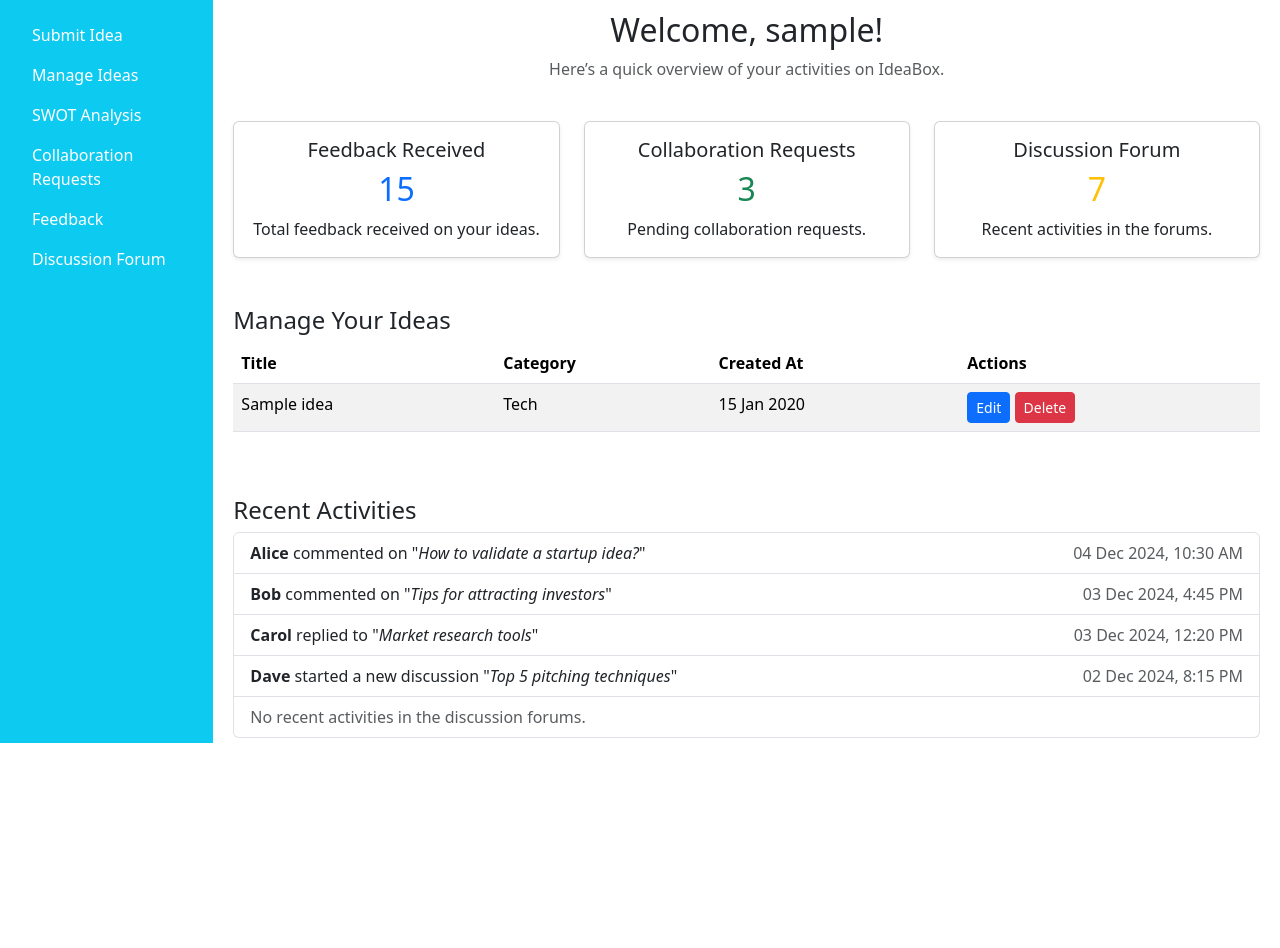
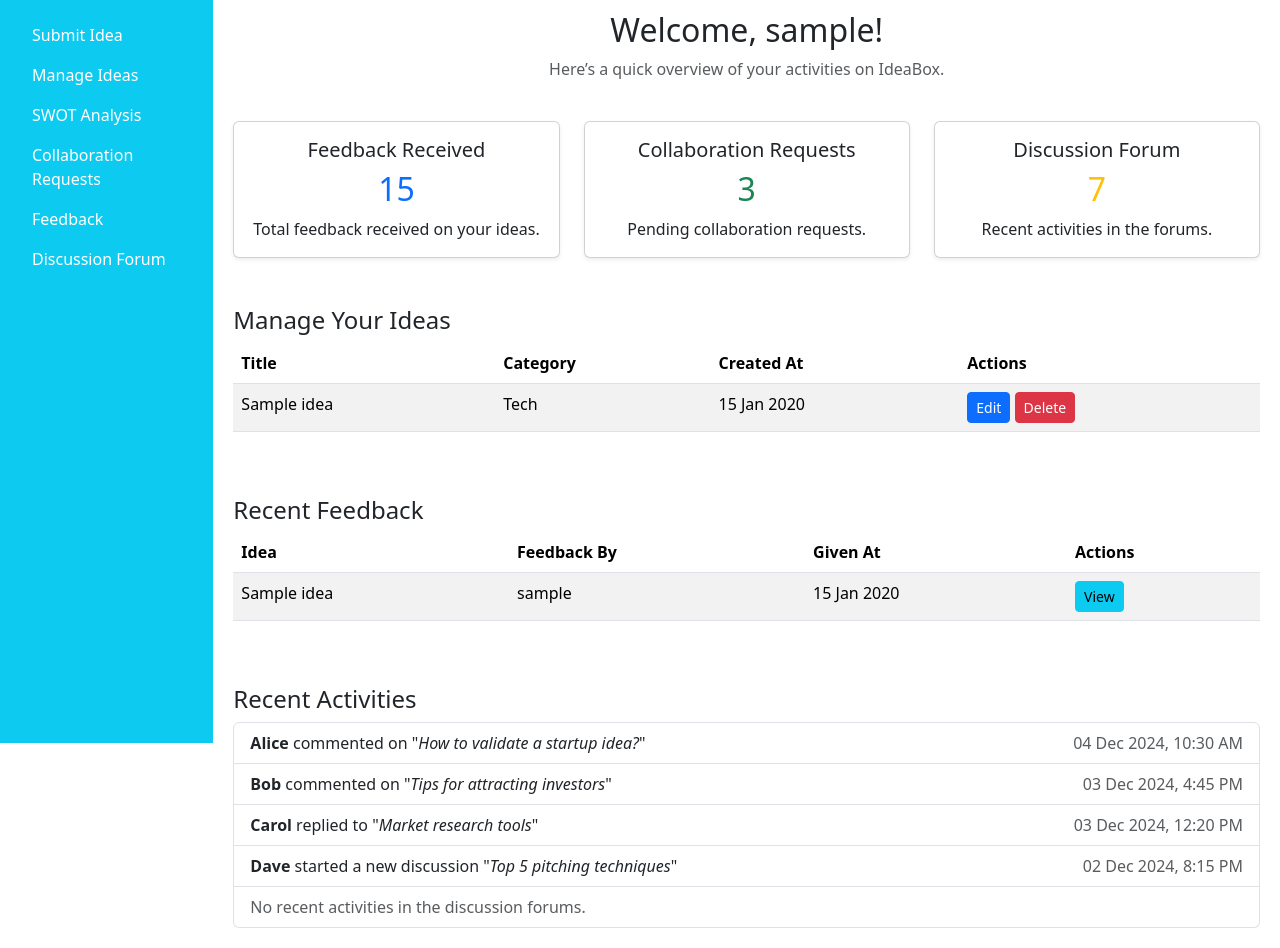
Before and after one commit to Ajay-2005/IdeaBox, a Django app: page /dashboard/ in a window 1280 px wide. Shown: the part 57-1005 px from the top of the page. Before the commit the page ends 800 px from the top, so only its background shows below. Run offline with Django 5.2, Linux system fonts and the light colour scheme; a user stored in the database is signed in; tables that the repository leaves empty hold one stand-in row (values such as "Sample post"); some libraries are stand-ins or nearby versions.

Commit message:
add view feedback options for entrepenurs

```diff
--- a/incubator/urls.py
+++ b/incubator/urls.py
@@ -15,22 +15,24 @@ urlpatterns = [
 	path('profile/setup/', views.profile_setup, name='profile_setup'),
 	path('skills-autocomplete/', CustomSkillAutoResponseForm.as_view(), name='skills-autocomplete'),
 	path('profile/',views.profile,name='profile'),
+	path('profile/<int:user_id>/', views.profile, name='profile_view'),
 	path('dashboard/',views.dashboard,name='dashboard'),
 	path('dashboard/submit-idea/',views.submit_idea,name='submit-idea'),
-    path('dashboard/delete-idea/<int:idea_id>/',views.delete_idea,name='delete-idea'),
+	path('dashboard/delete-idea/<int:idea_id>/',views.delete_idea,name='delete-idea'),
 	path('dashboard/edit-idea/<int:idea_id>/',views.edit_idea,name='edit-idea'),
-    path('dashboard/get-idea/<int:idea_id>/',views.get_idea,name='get-idea'),
-    path('dashboard/idea-details/<int:idea_id>/',views.idea_details,name='idea-details'),
-    path('mentors-dashboard/',views.mentordashboard,name='mentor-dashboard'),
-    path('mentors-dashboard/submit-feedback/<int:idea_id>/',views.submit_feedback,name='submit-feedback'),
-    path('forum/',views.discussion_forum,name='discussion-forum'),
-    path('forum/ask-question',views.submit_question,name='ask-question'),
-    path('forum/post/<int:post_id>/', views.view_post, name='view_post'),
-    path('forum/add-comment/',views.add_comment,name='add-comment'),
-    path('forum/vote-comment/',views.vote_comment,name='vote_comment'),
-    path('forum/add-reply/',views.Reply_comment,name='reply_comment'),
-    path('comment/edit/<int:comment_id>/', views.edit_comment, name='edit_comment'),
-    path('comment/delete/<int:comment_id>/', views.delete_comment, name='delete_comment'),
+	path('dashboard/get-idea/<int:idea_id>/',views.get_idea,name='get-idea'),
+	path('dashboard/idea-details/<int:idea_id>/',views.idea_details,name='idea-details'),
+	path('dashboard/get-feedback/<int:id>/', views.view_feedback, name='feedback'),
+	path('mentors-dashboard/',views.mentordashboard,name='mentor-dashboard'),
+	path('mentors-dashboard/submit-feedback/<int:idea_id>/',views.submit_feedback,name='submit-feedback'),
+	path('forum/',views.discussion_forum,name='discussion-forum'),
+	path('forum/ask-question',views.submit_question,name='ask-question'),
+	path('forum/post/<int:post_id>/', views.view_post, name='view_post'),
+	path('forum/add-comment/',views.add_comment,name='add-comment'),
+	path('forum/vote-comment/',views.vote_comment,name='vote_comment'),
+	path('forum/add-reply/',views.Reply_comment,name='reply_comment'),
+	path('comment/edit/<int:comment_id>/', views.edit_comment, name='edit_comment'),
+	path('comment/delete/<int:comment_id>/', views.delete_comment, name='delete_comment'),
 
 
 ]
--- a/incubator/views.py
+++ b/incubator/views.py
@@ -94,56 +94,56 @@ def verify_otp(request):
 	return render(request,'auth/verify_otp.html')
 
 def login_view(request):
-    if request.method == 'POST':
-        form = CustomLoginForm(request, data=request.POST)
+	if request.method == 'POST':
+		form = CustomLoginForm(request, data=request.POST)
 
-        if not form.is_valid():
-            print("Form errors:", form.errors)
+		if not form.is_valid():
+			print("Form errors:", form.errors)
 
-        if form.is_valid():
-            username_or_email = form.cleaned_data['username']
-            password = form.cleaned_data['password']
+		if form.is_valid():
+			username_or_email = form.cleaned_data['username']
+			password = form.cleaned_data['password']
 
-            if '@' in username_or_email:
-                try:
-                    user_obj = User.objects.get(email=username_or_email)
-                    username = user_obj.username
-                except User.DoesNotExist:
-                    messages.error(request, "Invalid email or password.")
-                    return render(request, 'auth/login.html', {'form': form})
-            else:
-                username = username_or_email
+			if '@' in username_or_email:
+				try:
+					user_obj = User.objects.get(email=username_or_email)
+					username = user_obj.username
+				except User.DoesNotExist:
+					messages.error(request, "Invalid email or password.")
+					return render(request, 'auth/login.html', {'form': form})
+			else:
+				username = username_or_email
 
-            user = authenticate(request, username=username, password=password)
-            if user:
-                login(request, user)
+			user = authenticate(request, username=username, password=password)
+			if user:
+				login(request, user)
 
-                # Handle "remember me"
-                if not form.cleaned_data.get('remember_me'):
-                    request.session.set_expiry(0)
+				# Handle "remember me"
+				if not form.cleaned_data.get('remember_me'):
+					request.session.set_expiry(0)
 
-                # Redirect based on `next` parameter or user role
-                next_url = request.GET.get('next')
-                if next_url:
-                    return redirect(next_url)
-                elif user.role == 'mentor':  # Example: Redirect mentors
-                    return redirect('mentor-dashboard')
-                elif user.role == 'entrepreneur':  # Example: Redirect entrepreneurs
-                    return redirect('dashboard')
-                elif user.role == 'collaborator':  # Example: Redirect collaborators
-                    return redirect('/')
-                else:  # Default redirect for undefined roles
-                    messages.warning(request, "Role not defined. Redirecting to home.")
-                    return redirect('home')
+				# Redirect based on `next` parameter or user role
+				next_url = request.GET.get('next')
+				if next_url:
+					return redirect(next_url)
+				elif user.role == 'mentor':  # Example: Redirect mentors
+					return redirect('mentor-dashboard')
+				elif user.role == 'entrepreneur':  # Example: Redirect entrepreneurs
+					return redirect('dashboard')
+				elif user.role == 'collaborator':  # Example: Redirect collaborators
+					return redirect('/')
+				else:  # Default redirect for undefined roles
+					messages.warning(request, "Role not defined. Redirecting to home.")
+					return redirect('home')
 
-            else:
-                messages.error(request, "Invalid username or password.")
-        else:
-            messages.error(request, "Please correct the errors below.")
-    else:
-        form = CustomLoginForm()
+			else:
+				messages.error(request, "Invalid username or password.")
+		else:
+			messages.error(request, "Please correct the errors below.")
+	else:
+		form = CustomLoginForm()
 
-    return render(request, 'auth/login.html', {'form': form})
+	return render(request, 'auth/login.html', {'form': form})
 
 def resend_otp(request):
 	email = request.session.get("email")
@@ -263,12 +263,16 @@ def profile_setup(request):
 		return redirect('dashboard')
 
 	return render(request, 'profile_setup.html', {'profile': profile})
+@login_required
+def profile(request, user_id=None):
+	if user_id:
+		# Get the user first, then fetch the profile
+		user = get_object_or_404(User, id=user_id)
+		profile = get_object_or_404(Profile, username=user)
+	else:
+		profile = get_object_or_404(Profile, username=request.user)
 
-@login_required
-def profile(request):
-	profile=Profile.objects.get(username=request.user)
-	return render(request,'profile.html',{'profile':profile})
-
+	return render(request, 'profile.html', {'profile': profile})
 
 class CustomSkillAutoResponseForm(AutoResponseView):
 	def get(self, request, *args, **kwargs):
@@ -279,10 +283,15 @@ class CustomSkillAutoResponseForm(AutoResponseView):
 @login_required
 def dashboard(request):
 	ideas = Idea.objects.filter(creator=request.user)
+	feedbacks = Feedback.objects.filter(idea__in=ideas).select_related('mentor')
+
+
 	context = {
 		'ideas': ideas,
+		'feedbacks': feedbacks
 	}
-	return render(request,'dashboard.html',context)
+	return render(request, 'dashboard.html', context)
+
 @login_required
 def submit_idea(request):
 	if request.method=='POST':
@@ -327,14 +336,14 @@ def idea_list(request):
 
 @login_required
 def delete_idea(request, idea_id):
-    if request.method == 'POST':
-        idea = get_object_or_404(Idea, id=idea_id)
-        if request.user == idea.creator:
-            idea.delete()
-            return JsonResponse({'success': True})
-        else:
-            return JsonResponse({'success': False, 'message': 'Unauthorized'}, status=403)
-    return JsonResponse({'success': False, 'message': 'Invalid request'}, status=400)
+	if request.method == 'POST':
+		idea = get_object_or_404(Idea, id=idea_id)
+		if request.user == idea.creator:
+			idea.delete()
+			return JsonResponse({'success': True})
+		else:
+			return JsonResponse({'success': False, 'message': 'Unauthorized'}, status=403)
+	return JsonResponse({'success': False, 'message': 'Invalid request'}, status=400)
 
 def get_idea(request, idea_id):
 	idea = get_object_or_404(Idea, id=idea_id)
@@ -361,29 +370,36 @@ def mentordashboard(request):
 	return render(request,'mentors_dashboard.html',{'ideas':ideas})
 
 def submit_feedback(request, idea_id):
-    if request.user.role != 'mentor':
-        return JsonResponse({'success': False, 'message': 'Only mentors can submit feedback.'})
+	if request.user.role != 'mentor':
+		return JsonResponse({'success': False, 'message': 'Only mentors can submit feedback.'})
 
-    if request.method == 'POST':
-        try:
-            data = json.loads(request.body)
-            content = data.get('content')
+	if request.method == 'POST':
+		try:
+			data = json.loads(request.body)
+			content = data.get('content')
 
-            if not content:
-                return JsonResponse({'success': False, 'message': 'Feedback content cannot be empty.'})
+			if not content:
+				return JsonResponse({'success': False, 'message': 'Feedback content cannot be empty.'})
 
-            idea = Idea.objects.get(id=idea_id)
-            Feedback.objects.create(idea=idea, mentor=request.user, content=content)
+			idea = Idea.objects.get(id=idea_id)
+			Feedback.objects.create(idea=idea, mentor=request.user, content=content)
 
-            return JsonResponse({'success': True, 'message': 'Feedback submitted successfully!'})
-        except Idea.DoesNotExist:
-            return JsonResponse({'success': False, 'message': 'Idea does not exist.'})
-        except json.JSONDecodeError:
-            return JsonResponse({'success': False, 'message': 'Invalid JSON format.'})
-        except Exception as e:
-            return JsonResponse({'success': False, 'message': str(e)})
+			return JsonResponse({'success': True, 'message': 'Feedback submitted successfully!'})
+		except Idea.DoesNotExist:
+			return JsonResponse({'success': False, 'message': 'Idea does not exist.'})
+		except json.JSONDecodeError:
+			return JsonResponse({'success': False, 'message': 'Invalid JSON format.'})
+		except Exception as e:
+			return JsonResponse({'success': False, 'message': str(e)})
 
-    return JsonResponse({'success': False, 'message': 'Invalid request method.'})
+	return JsonResponse({'success': False, 'message': 'Invalid request method.'})
+
+@login_required
+def view_feedback(request, id):
+	feedback = get_object_or_404(Feedback, id=id)
+	print(feedback)
+	# Make sure you're passing the 'feedback' object as context
+	return render(request, 'feedback.html', {'feedback': feedback})
 
 @login_required
 def discussion_forum(request):
--- a/startupIdeaIncubator/settings.py
+++ b/startupIdeaIncubator/settings.py
@@ -43,7 +43,7 @@ INSTALLED_APPS = [
     'incubator',
     'crispy_forms',
     'crispy_bootstrap5',
-    'django_select2'
+    'django_select2',
 ]
 
 
--- a/templates/dashboard.html
+++ b/templates/dashboard.html
@@ -140,7 +140,8 @@
 						<tbody>
 							{% for idea in ideas %}
 							<tr>
-								<td><a href="{% url 'idea-details' idea.id %}" style="text-decoration: none; color: black;">{{ idea.title }}</a></td>
+								<td><a href="{% url 'idea-details' idea.id %}"
+										style="text-decoration: none; color: black;">{{ idea.title }}</a></td>
 								<td>{{ idea.category }}</td>
 								<td>{{ idea.created_at|date:"d M Y" }}</td>
 								<td>
@@ -160,6 +161,43 @@
 					</table>
 				</div>
 			</div>
+			<div class="row mt-5">
+				<div class="col-12">
+					<h4>Recent Feedback</h4>
+					<table class="table table-striped">
+						<thead>
+							<tr>
+								<th>Idea</th>
+								<th>Feedback By</th>
+								<th>Given At</th>
+								<th>Actions</th>
+							</tr>
+						</thead>
+						<tbody>
+							{% for feedback in feedbacks %}
+							<tr>
+								<td><a href="{% url 'idea-details' feedback.idea.id %}"
+										style="text-decoration: none;color:black">{{ feedback.idea.title }}</a></td>
+								<td> <a href="{% url 'profile_view' feedback.mentor.id %}"
+										style="text-decoration: none; color: black;">
+										{{ feedback.mentor.username }}
+									</a>
+								</td>
+								<td>{{ feedback.created_at|date:"d M Y" }}</td>
+								<td>
+									<a href="{% url 'feedback' feedback.id %}" class="btn btn-sm btn-info">View</a>
+								</td>
+							</tr>
+							{% empty %}
+							<tr>
+								<td colspan="4" class="text-center text-muted">No feedback received yet.</td>
+							</tr>
+							{% endfor %}
+						</tbody>
+					</table>
+				</div>
+			</div>
+
 
 			<div class="row mt-5">
 				<div class="col-12">
```
Also changed, not shown: templates/feedback.html (added, +40 -0 lines).
